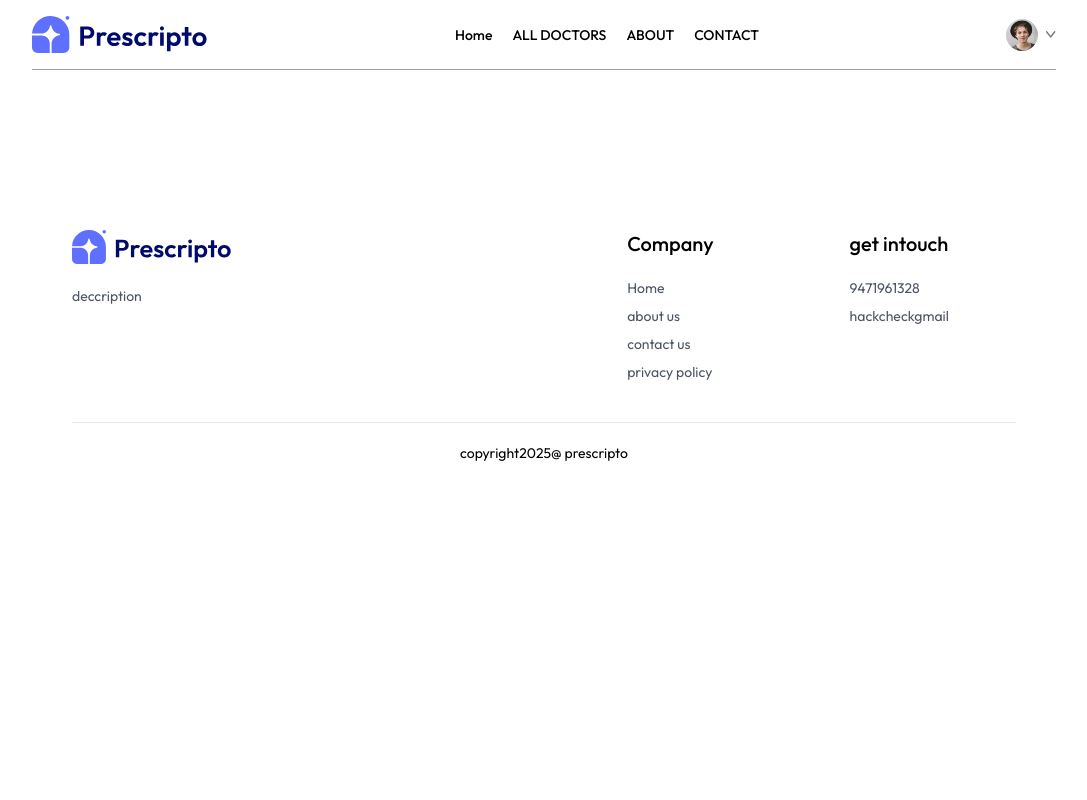
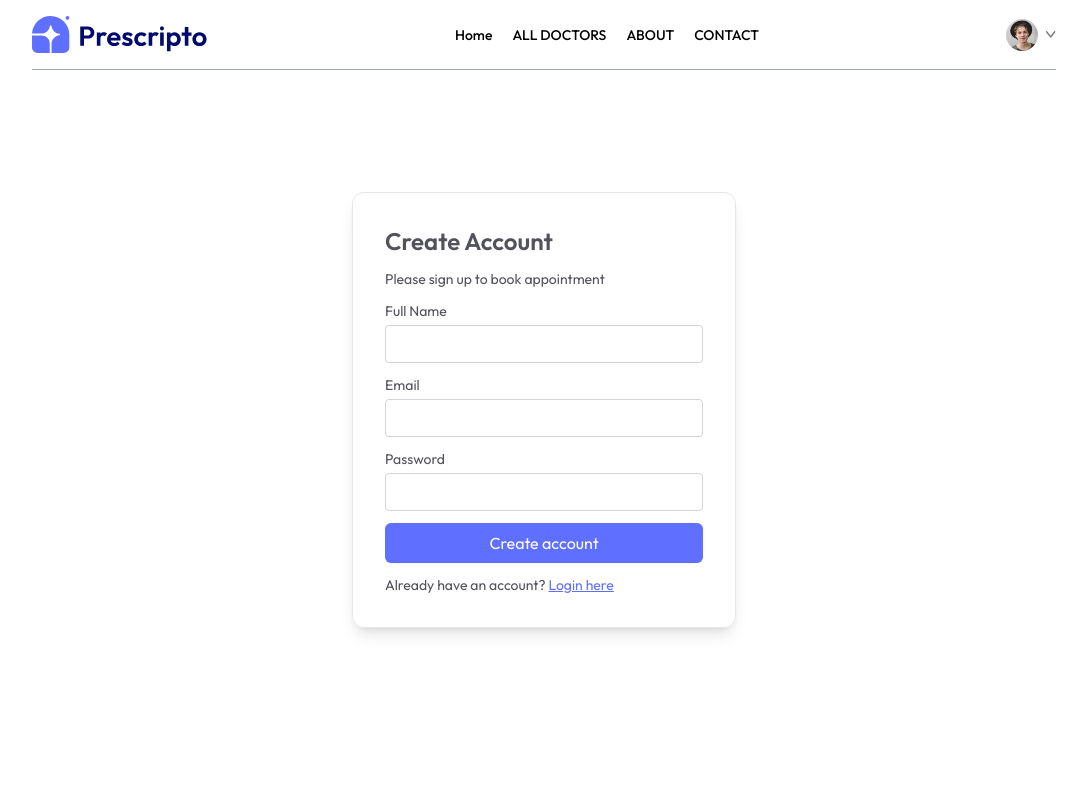
Before and after one commit to KasunWilbagedara/Car-Modification-Booking-System, a React (Vite) app in the folder Frontend/: page /login in a window 1280 px wide. Shown: the top 800 px of the page, without its empty margins (96-1183 px from the left). Built offline with nearby package versions, Linux system fonts and the light colour scheme.

Commit message:
Login page draft

```diff
--- a/Frontend/src/pages/Login.jsx
+++ b/Frontend/src/pages/Login.jsx
@@ -1,10 +1,45 @@
-import React from 'react'
+import React, { useState } from 'react'
 
 const Login = () => {
+
+  const [state, setState] = useState('Sign Up')
+
+  const [name, setName] = useState('')
+  const [email, setEmail] = useState('')
+  const [password, setPassword] = useState('')
+
+  const onSubmitHandler = (event) => {
+    event.preventDefault();
+
+  }
+
   return (
-    <div>
-
-    </div>
+    <form onSubmit={onSubmitHandler} className='min-h-[80vh] flex items-center'>
+      <div className='flex flex-col gap-3 m-auto items-start p-8 min-w-[340px] sm:min-w-96 border rounded-xl text-zinc-600 text-sm shadow-lg'>
+        <p className='text-2xl font-semibold'>{state === 'Sign Up' ? 'Create Account' : 'Login'}</p>
+        <p>Please {state === 'Sign Up' ? 'sign up' : 'log in'} to book appointment</p>
+        {state === 'Sign Up'
+          ? <div className='w-full '>
+            <p>Full Name</p>
+            <input onChange={(e) => setName(e.target.value)} value={name} className='border border-zinc-300 rounded w-full p-2 mt-1' type="text" required />
+          </div>
+          : null
+        }
+        <div className='w-full '>
+          <p>Email</p>
+          <input onChange={(e) => setEmail(e.target.value)} value={email} className='border border-zinc-300 rounded w-full p-2 mt-1' type="email" required />
+        </div>
+        <div className='w-full '>
+          <p>Password</p>
+          <input onChange={(e) => setPassword(e.target.value)} value={password} className='border border-zinc-300 rounded w-full p-2 mt-1' type="password" required />
+        </div>
+        <button className='bg-primary text-white w-full py-2 rounded-md text-base'>{state === 'Sign Up' ? 'Create account' : 'Login'}</button>
+        {state === 'Sign Up'
+          ? <p>Already have an account? <span onClick={() => setState('Login')} className='text-primary underline cursor-pointer'>Login here</span></p>
+          : <p>Create an new account? <span onClick={() => setState('Sign Up')} className='text-primary underline cursor-pointer'>Click here</span></p>
+        }
+      </div>
+    </form>
   )
 }
 
```
